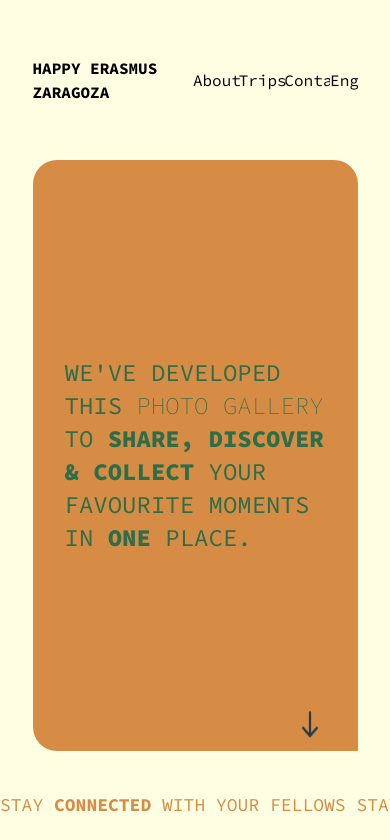
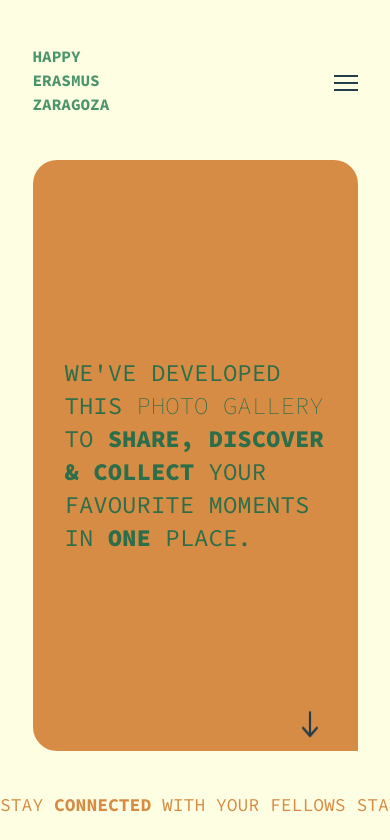
Before and after one commit to KennieA92/Happy-Erasmus-Zaragoza, a Vue app: page /#/ in a window 390 px wide. Shown: the top 840 px of the page. Built offline with nearby package versions, Linux system fonts and the light colour scheme; no server answers.

Commit message:
Animated Nav

```diff
--- a/src/components/EntryComponent.vue
+++ b/src/components/EntryComponent.vue
@@ -42,7 +42,7 @@
             </div>
             <div class="pt-14 w-full md:w-5/12 h-full flex justify-center items-center  z-[1] relative">
                 <div
-                    class="absolute hidden md:block bg-black md:ml-12 bottom-20 rounded-3xl w-8/12 h-5/6 rotate-12 bg-gradient-to-b from-[#2C6E49] to-primary z-[0]">
+                    class="absolute hidden md:block bg-black md:ml-14 bottom-20 rounded-3xl w-8/12 h-[77%] rotate-6 bg-gradient-to-b from-[#2C6E49] to-primary z-[0]">
                 </div>
                 <div
                     class="w-full h-full md:w-8/12 md:h-5/6 bg-gradient-to-b from-primary to-secondary rounded-3xl md:pt-8 z-[0]">
--- a/src/components/NavigationComponent.vue
+++ b/src/components/NavigationComponent.vue
@@ -1,12 +1,19 @@
 <template>
-    <div class="w-full flex justify-center items-center h-40 bg-quaternary">
-        <nav class="w-10/12 flex justify-between items-center font-sourcecodepro">
-            <router-link class="font-bold" to="/">HAPPY ERASMUS ZARAGOZA</router-link>
-            <div class="flex justify-between w-8/12 items-center text-center">
-                <router-link class="w-2/12" to="/about">About</router-link>
-                <router-link class="w-2/12" to="/about">Trips</router-link>
-                <router-link class="w-2/12" to="/about">Contact</router-link>
-                <select class="appearance-none border-none p-0 bg-none bg-quaternary w-2/12 text-center focus:ring-0 "
+    <div class="w-full flex justify-center items-center h-40 bg-quaternary"
+        :class="{ ['h-[100vh] animate-slow-fade']: isOpen }">
+        <nav class="w-10/12 h-full flex md:flex-row md:justify-between items-center font-sourcecodepro relative"
+            :class="[isOpen ? 'flex-col justify-center' : 'flex-row']">
+            <router-link class="font-bold text-secondary" to="/" :class="{ ['mb-10 text-2xl']: isOpen }">HAPPY
+                <br> ERASMUS
+                <br>
+                ZARAGOZA</router-link>
+            <div class="justify-between w-full md:w-9/12 items-center text-center md:flex"
+                :class="[isOpen ? 'flex flex-wrap' : 'hidden']">
+                <router-link class="p-4 w-full md:w-2/12 " to="/about" @click="isOpen = false">About</router-link>
+                <router-link class="p-4 w-full md:w-2/12 " to="/about" @click="isOpen = false">Trips</router-link>
+                <router-link class="p-4 w-full md:w-2/12 " to="/about" @click="isOpen = false">Contact</router-link>
+                <select
+                    class="appearance-none border-none bg-none bg-quaternary p-4 md:p-0 w-full md:w-2/12 text-center focus:ring-0 "
                     id="languages" name="languages">
                     <option value="en">English</option>
                     <option value="zh">Chinese - 中文</option>
@@ -19,21 +26,39 @@
                     <option value="ja">Japanese - 日本語</option>
                     <option value="pa">Punjabi - ਪੰਜਾਬੀ</option>
                 </select>
-                <router-link to="/" class="w-2/12 py-2 border-solid border-black border-[1px] rounded-3xl" v-if="isLoggedIn"
-                    @click="logout">Log
+                <router-link to="/" class="w-full md:w-2/12 py-2 border-solid border-black border-[1px] rounded-3xl"
+                    v-if="isLoggedIn" @click="logout(); isOpen = false">Log
                     out</router-link>
+            </div>
+            <div class="w-full flex md:hidden justify-end z-50 absolute top-[68px]">
+                <button id="menu-btn"
+                    class="md:hidden focus:outline-none bg-none border-none cursor-pointer w-6 h-6 relative"
+                    @click=" openBurgerMenu() ">
+                    <span id="hamburger-top" class="w-6 h-[2px] bg-accent absolute top-[7px] left-0"
+                        :class=" { ['animate-burgerTop']: isOpen } "></span>
+                    <span id="hamburger-middle" class="w-6 h-[2px] bg-accent absolute top-[14px] left-0"
+                        :class=" { ['hidden']: isOpen } "></span>
+                    <span id="hamburger-bottom" class="w-6 h-[2px] bg-accent absolute top-[21px] left-0"
+                        :class=" { ['animate-burgerBottom']: isOpen } "></span>
+                </button>
             </div>
         </nav>
     </div>
 </template>
 
 <script setup lang="ts">
-import { onMounted } from 'vue';
+import { onMounted, ref } from 'vue';
 import useUsers from '../modules/useUsers';
 const { isLoggedIn, isUserLoggedIn, logout } = useUsers();
 
+const isOpen = ref(false);
+const openBurgerMenu = () => {
+    isOpen.value = !isOpen.value;
+}
+
 onMounted(() => {
     isUserLoggedIn();
+
 });
 
 
@@ -42,10 +67,4 @@ onMounted(() => {
 
 </script>
 
-<style scoped>
-.form-select {
-    appearance: none;
-    -webkit-appearance: none;
-    -moz-appearance: none;
-}
-</style>
+<style scoped></style>
--- a/src/components/ScrollingTextComponent.vue
+++ b/src/components/ScrollingTextComponent.vue
@@ -17,6 +17,7 @@
             YOUR
             FELLOWS STAY <span class="font-bold">CONNECTED</span> WITH YOUR FELLOWS
 
+
         </h2>
     </section>
 </template>
--- a/src/modules/useUsers.ts
+++ b/src/modules/useUsers.ts
@@ -72,7 +72,7 @@ const useUsers = () => {
         signInWithEmailAndPassword(auth, email.value, password.value)
             .then((userCredential) => {
                 user.value = userCredential.user;
-                router.push('/events');
+                router.push('/');
             }).catch((error) => {
                 const errorCode = error.code;
                 const errorMessage = error.message;
--- a/src/views/EventsView.vue
+++ b/src/views/EventsView.vue
@@ -6,6 +6,7 @@
 
 <script setup lang="ts">
 
+
 </script>
 
 <style scoped></style>
--- a/tailwind.config.cjs
+++ b/tailwind.config.cjs
@@ -4,6 +4,16 @@ module.exports = {
   theme: {
     extend: {
       keyframes: {
+        burgerTop: {
+          '0%': { transform: 'translateY(0) rotate(0)' },
+          '50%': { transform: 'translateY(0) rotate(0)' },
+          '100%': { transform: 'translateY(7px) rotate(45deg)' },
+        },
+        burgerBottom: {
+          '0%': { transform: 'translateY(0) rotate(0)' },
+          '50%': { transform: 'translateY(0) rotate(0)' },
+          '100%': { transform: 'translateY(-7px) rotate(-45deg)' },
+        },
         slide: {
           '30%': {
             transform: 'translateX(0)',
@@ -40,10 +50,12 @@ module.exports = {
         }
       },
       animation: {
+        'burgerTop': 'burgerTop 0.5s linear 1 forwards',
+        'burgerBottom': 'burgerBottom 0.5s linear 1 forwards',
         'textSlideRight': 'scrollingTextRight 20s linear infinite',
         'textSlideleft': 'scrollingTextLeft 10s linear infinite',
         'slide': 'slide 12s linear infinite',
-        'slow-fade': 'fadeIn 3s ease-in-out 1',
+        'slow-fade': 'fadeIn 1s ease-in-out 1',
         'spin-slow': 'spin 6s linear infinite',
         'slide-in': 'slideIn 2s ease-in-out 1',
       },
```
